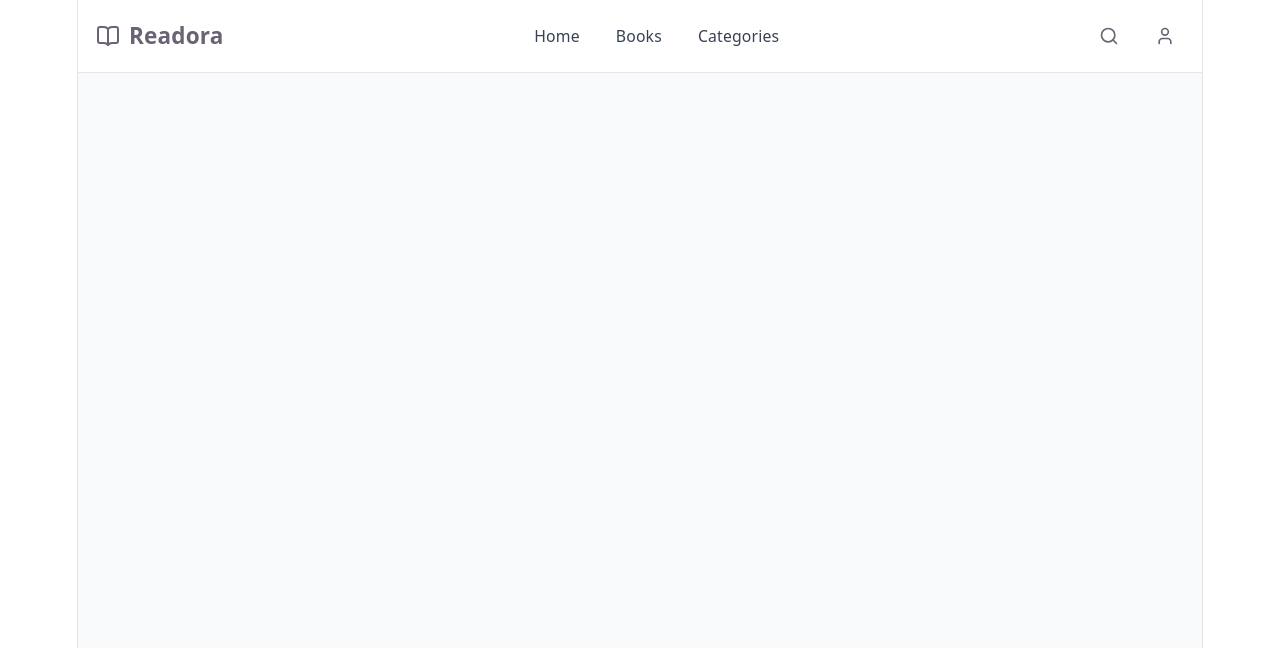
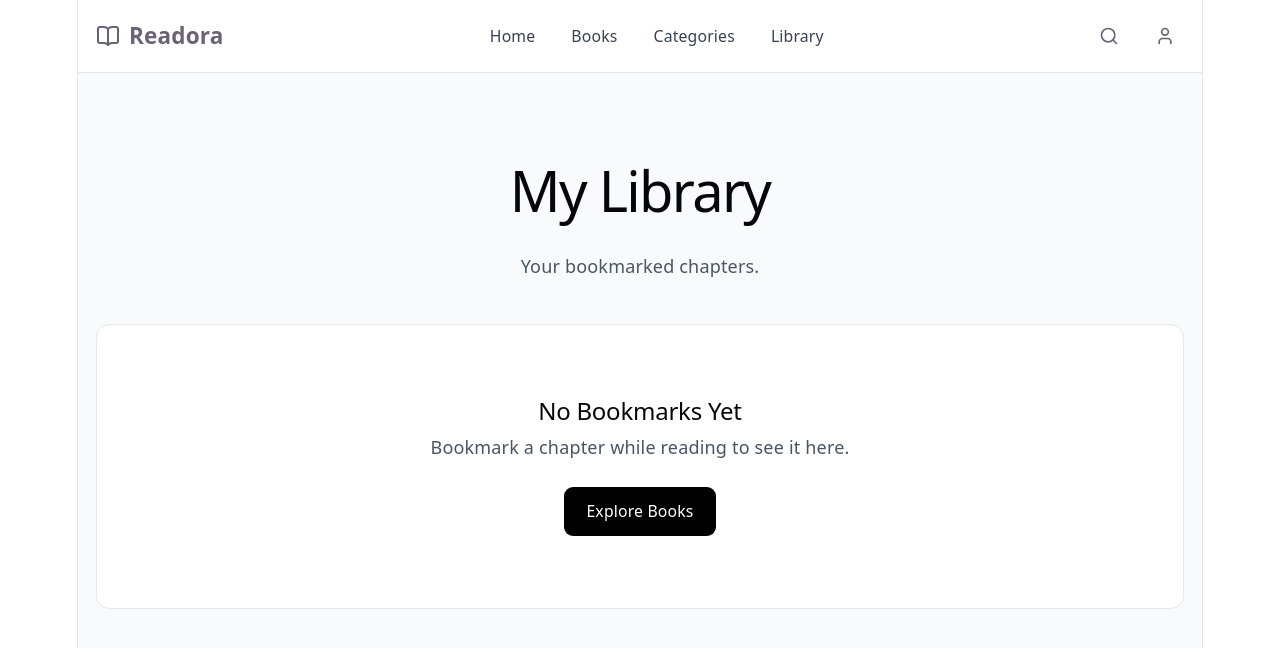
Before and after one commit to jk-star/Readora, a React app in the folder frontend/: page /library in a window 1280 px wide. Shown: the top 648 px of the page. Built offline with nearby package versions, Linux system fonts and the light colour scheme; the HTML template or start-up script is replaced by a standard one.

Commit message:
Library Page

```diff
--- a/frontend/src/App.jsx
+++ b/frontend/src/App.jsx
@@ -8,6 +8,8 @@ import Categories from './pages/Categories/Categories'
 import BookDetails from './pages/BookDetails/BookDetails'
 
 import Reader from './pages/Reader/Reader'
+
+import Library from './pages/Library/Library'
 function App() {
   return (
     <div className="min-h-screen bg-gray-50">
@@ -20,6 +22,7 @@ function App() {
           <Route path="/books/:id" element={<BookDetails />} />
           <Route path="/categories" element={<Categories />} />
           <Route path="/reader/:id" element={<Reader />} />
+          <Route path="/library" element={<Library />} />
         </Routes>
       </main>
     </div>
--- a/frontend/src/components/Header/Header.jsx
+++ b/frontend/src/components/Header/Header.jsx
@@ -37,6 +37,14 @@ const Header = () => {
                     >
                         Categories
                     </NavLink>
+
+                    <NavLink
+                        to="/library"
+                        className="text-sm font-medium text-gray-700 hover:text-black"
+                    >
+                        Library
+                    </NavLink>
+
                 </nav>
 
                 {/* Right Section */}
--- /dev/null
+++ b/frontend/src/pages/Library/Library.jsx
@@ -0,0 +1,101 @@
+import { useEffect, useState } from 'react'
+import { Link } from 'react-router'
+import books from '../../data/books'
+
+function Library() {
+    const [bookmarkedChapters, setBookmarkedChapters] = useState({})
+
+    useEffect(() => {
+        const savedBookmarks =
+            localStorage.getItem('readora-bookmarks')
+
+        if (savedBookmarks) {
+            setBookmarkedChapters(
+                JSON.parse(savedBookmarks)
+            )
+        }
+    }, [])
+
+    const savedChapters = []
+
+    books.forEach((book) => {
+        book.chapters.forEach((chapter) => {
+            const bookmarkKey = `${book.id}-${chapter.id}`
+
+            if (bookmarkedChapters[bookmarkKey]) {
+                savedChapters.push({
+                    book,
+                    chapter,
+                })
+            }
+        })
+    })
+
+    return (
+        <section className="min-h-screen px-4 py-12">
+            <div className="mx-auto max-w-7xl">
+
+                {/* Page Header */}
+                <div className="mb-10">
+                    <h1 className="text-4xl font-bold text-gray-900">
+                        My Library
+                    </h1>
+
+                    <p className="mt-2 text-gray-600">
+                        Your bookmarked chapters.
+                    </p>
+                </div>
+
+                {/* Empty State */}
+                {savedChapters.length === 0 ? (
+                    <div className="rounded-xl border border-gray-200 bg-white py-16 text-center">
+                        <h2 className="text-2xl font-semibold text-gray-900">
+                            No Bookmarks Yet
+                        </h2>
+
+                        <p className="mt-2 text-gray-600">
+                            Bookmark a chapter while reading to
+                            see it here.
+                        </p>
+
+                        <Link
+                            to="/books"
+                            className="mt-6 inline-block rounded-lg bg-black px-5 py-3 text-sm font-medium text-white hover:bg-gray-800"
+                        >
+                            Explore Books
+                        </Link>
+                    </div>
+                ) : (
+                    <div className="grid gap-6 sm:grid-cols-2 lg:grid-cols-3">
+                        {savedChapters.map(
+                            ({ book, chapter }) => (
+                                <div
+                                    key={`${book.id}-${chapter.id}`}
+                                    className="rounded-xl border border-gray-200 bg-white p-6"
+                                >
+                                    <p className="text-sm text-gray-500">
+                                        {book.title}
+                                    </p>
+
+                                    <h2 className="mt-2 text-xl font-semibold text-gray-900">
+                                        {chapter.title}
+                                    </h2>
+
+                                    <Link
+                                        to={`/reader/${book.id}`}
+                                        className="mt-5 inline-block text-sm font-medium text-gray-700 hover:text-black"
+                                    >
+                                        Continue Reading →
+                                    </Link>
+                                </div>
+                            )
+                        )}
+                    </div>
+                )}
+
+            </div>
+        </section>
+    )
+}
+
+export default Library
--- a/frontend/src/pages/Reader/Reader.jsx
+++ b/frontend/src/pages/Reader/Reader.jsx
@@ -1,4 +1,4 @@
-import { useState } from 'react'
+import { useEffect, useState } from 'react'
 import { ArrowLeft, ArrowRight, Settings, Bookmark } from 'lucide-react'
 import { Link, useParams } from 'react-router'
 import books from '../../data/books'
@@ -18,7 +18,13 @@ function Reader() {
     const [fontSize, setFontSize] = useState('text-base')
     const [theme, setTheme] = useState('light')
 
-    const [isBookmarked, setIsBookmarked] = useState(false)
+    const [bookmarkedChapters, setBookmarkedChapters] = useState(() => {
+        const savedBookmarks = localStorage.getItem('readora-bookmarks')
+
+        return savedBookmarks
+            ? JSON.parse(savedBookmarks)
+            : {}
+    })
 
     if (!book) {
         return (
@@ -38,6 +44,16 @@ function Reader() {
     }
 
     const chapter = book.chapters[chapterIndex]
+
+    const bookmarkKey = `${book.id}-${chapter.id}`
+    const isBookmarked = bookmarkedChapters[bookmarkKey] || false
+
+    useEffect(() => {
+        localStorage.setItem(
+            'readora-bookmarks',
+            JSON.stringify(bookmarkedChapters)
+        )
+    }, [bookmarkedChapters])
 
     const progress =
         ((chapterIndex + 1) / book.chapters.length) * 100
@@ -151,17 +167,27 @@ function Reader() {
 
                             <button
                                 type="button"
-                                onClick={() =>
-                                    setIsBookmarked((value) => !value)
-                                }
+                                onClick={() => {
+                                    setBookmarkedChapters((current) => {
+                                        const updated = { ...current }
+
+                                        if (updated[bookmarkKey]) {
+                                            delete updated[bookmarkKey]
+                                        } else {
+                                            updated[bookmarkKey] = true
+                                        }
+
+                                        return updated
+                                    })
+                                }}
                                 className={`rounded-lg p-2 transition ${isBookmarked
                                     ? 'bg-black text-white'
                                     : 'text-gray-500 hover:bg-gray-100'
                                     }`}
                                 title={
                                     isBookmarked
-                                        ? 'Remove bookmark'
-                                        : 'Bookmark chapter'
+                                        ? 'bg-black text-white'
+                                        : 'text-gray-500 hover:bg-gray-100'
                                 }
                             >
                                 <Bookmark
```
